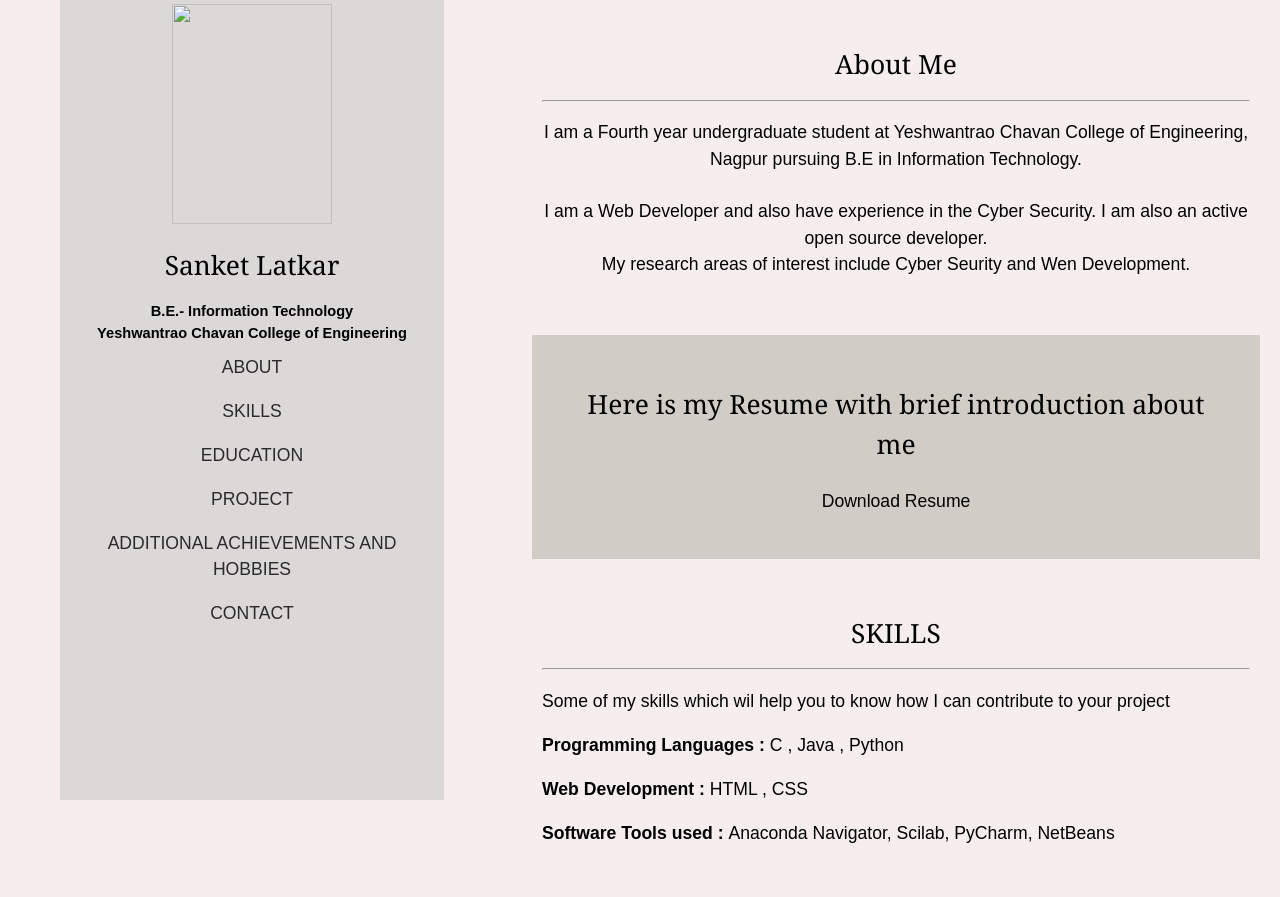
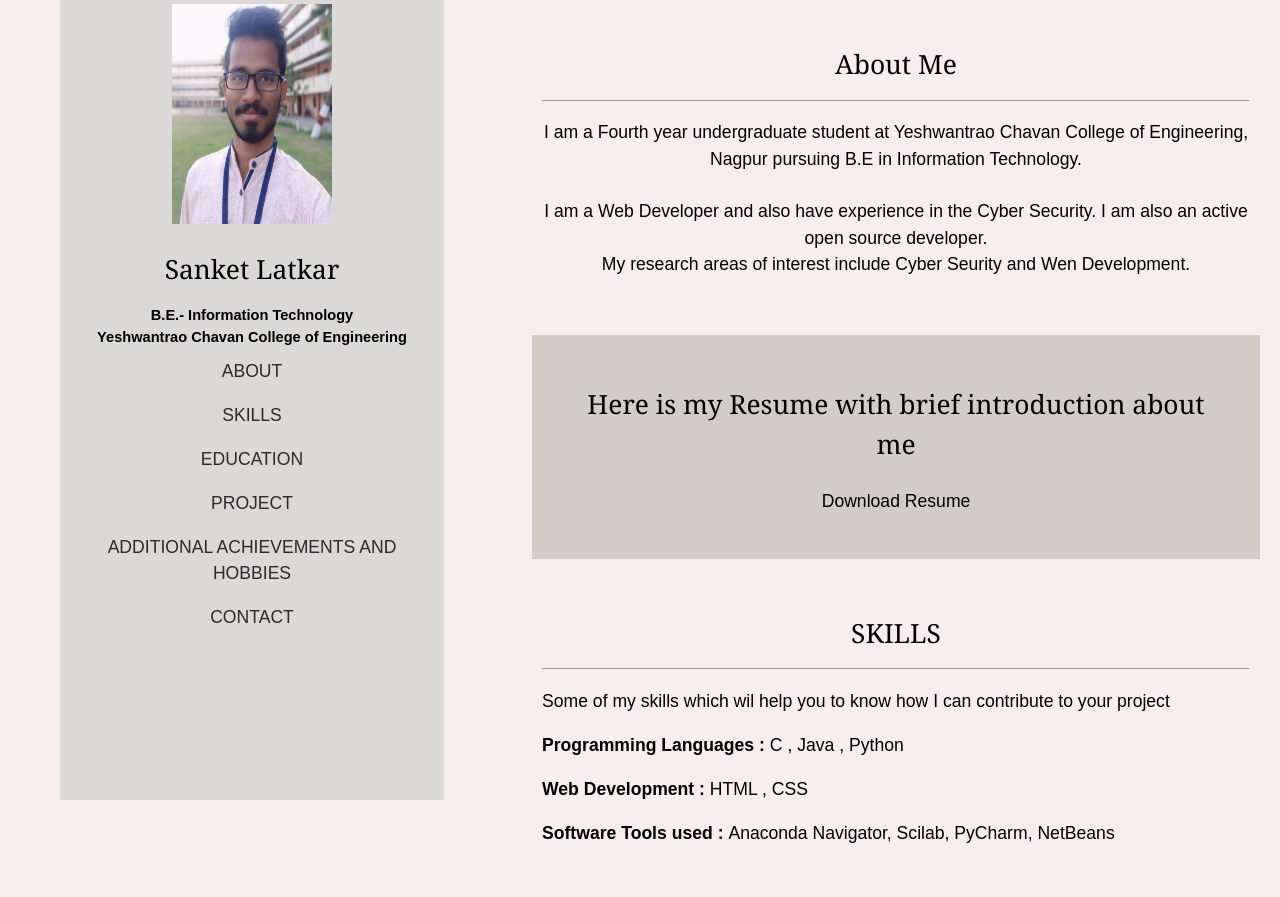
Before and after one commit to SanLatkar/Portfolio, a plain HTML site: page index.html in a window 1280 px wide. Shown: the top 897 px of the page. Drawn offline with Linux system fonts and the light colour scheme.

Commit message:
Netlify done.

```diff
--- a/index.html
+++ b/index.html
@@ -14,7 +14,7 @@
 
         <!-- Navigation bar -->
         <div id = "nav">
-            <img src="img/me.jpg">
+            <img src="me.jpg">
             <article>
                 <h2></>Sanket Latkar</h2>
                 <h5>B.E.- Information Technology <br>Yeshwantrao Chavan College of Engineering</h5>
```
